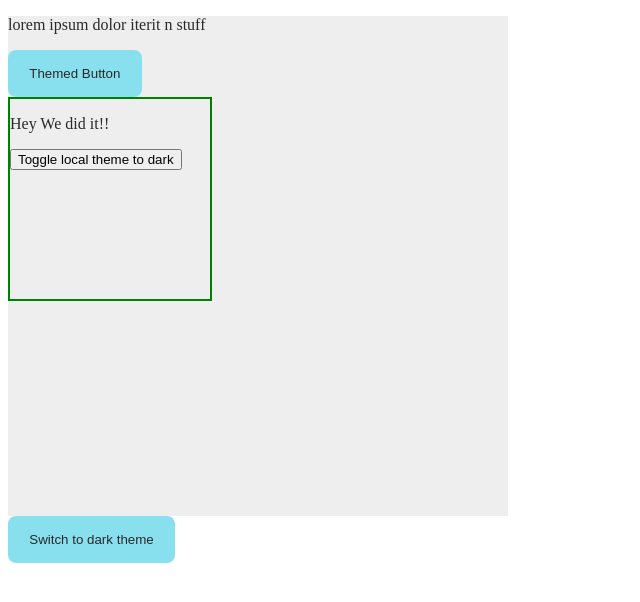
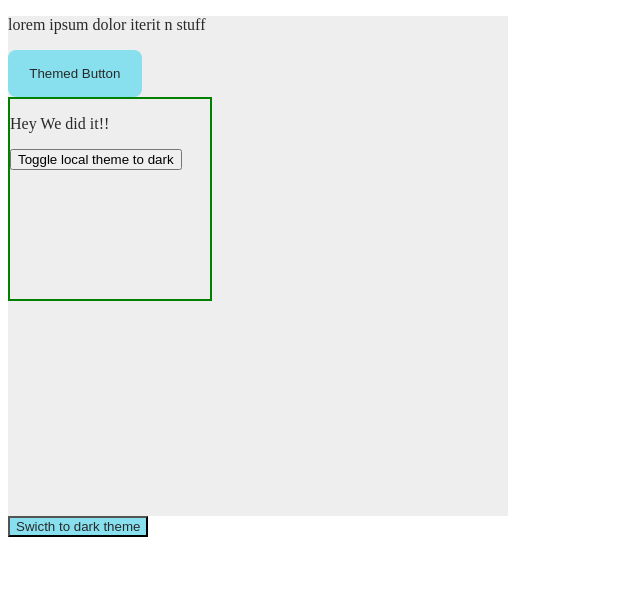
Before and after one commit to subham8391/Context-Theme-Toggler---Context-API-Intro-React-Context-API-Using-the-React-Co---8ttkleyzttrr, a React app: page / in a window 1280 px wide. Shown: the top 602 px of the page, without its empty margins (0-640 px from the left). Built offline with nearby package versions, Linux system fonts and the light colour scheme.

Commit message:
Update ThemeToggleButton.js

```diff
--- a/src/components/ThemeToggleButton.js
+++ b/src/components/ThemeToggleButton.js
@@ -1,18 +1,15 @@
-import React, { useContext } from 'react';
-import { ThemeContext } from './ThemeProvider';
+import React, { useContext } from "react";
+import { ThemeContext } from "./ThemeProvider";
 
 const ThemeToggleButton = () => {
   const { theme, toggleTheme } = useContext(ThemeContext);
 
   return (
     <button
-      className={`btn ${theme === 'light' ? 'btn-light txt-light' : 'btn-dark txt-dark'}`}
       id="global-theme-toggler"
+      className={`btn-${theme} txt-${theme}`}
       onClick={toggleTheme}
-    >
-      {theme === 'light' ? 'Switch to dark theme' : 'Switch to light theme'}
-    </button>
+    >{`Swicth to ${theme == "light" ? "dark" : "light"} theme`}</button>
   );
 };
-
 export { ThemeToggleButton };
```
